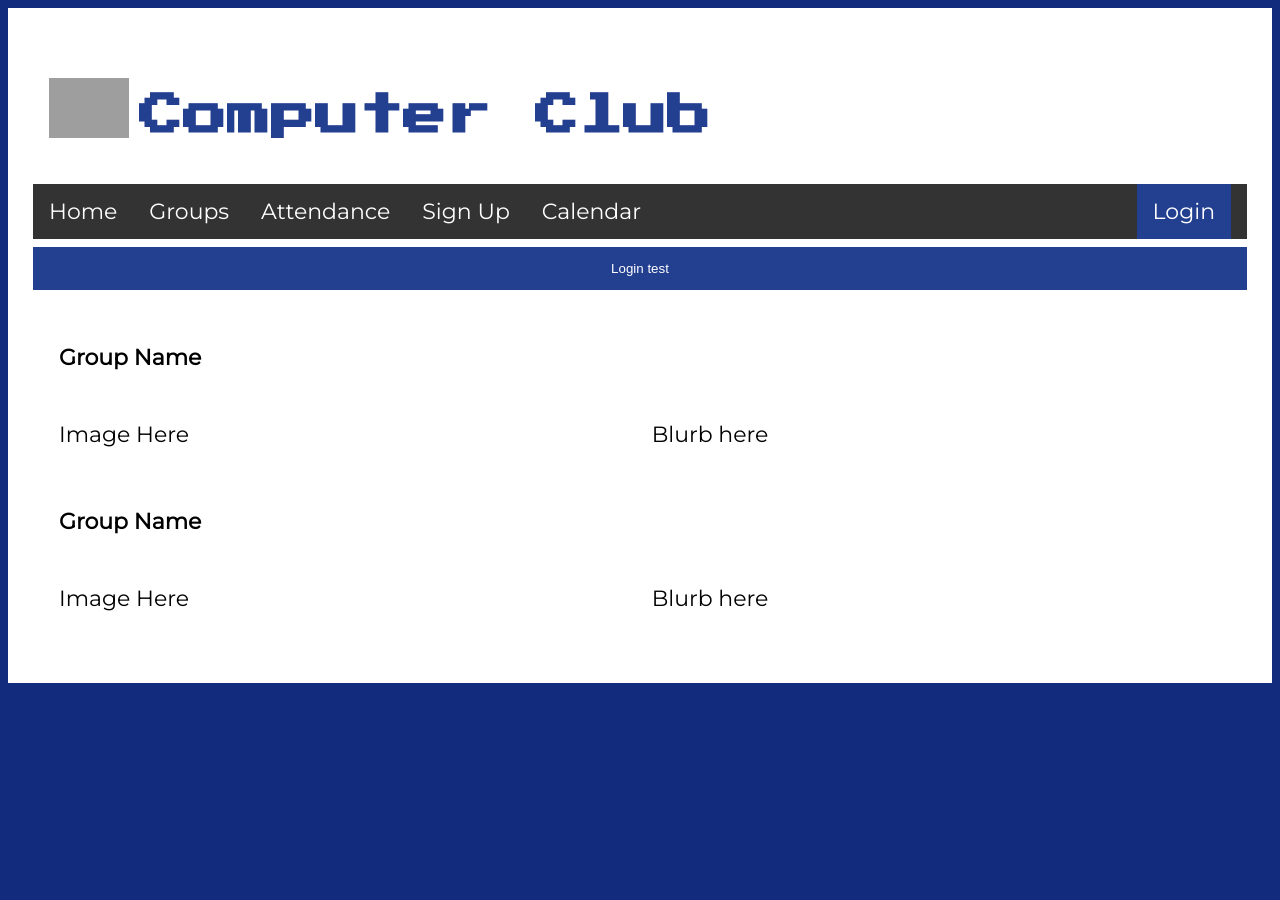
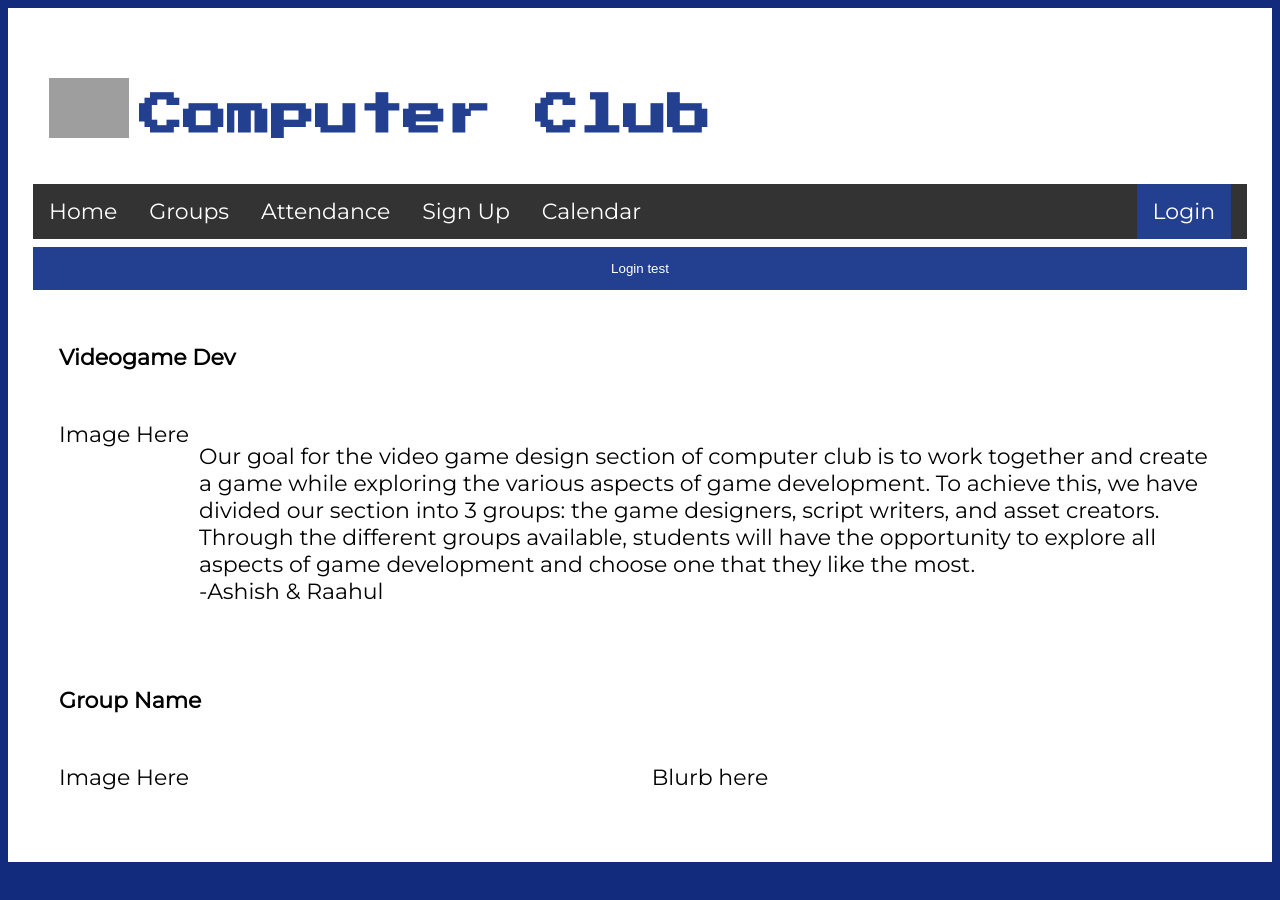
Before and after one commit to Redstone-2/CITComputerClub2, a Jekyll site: the page built from groups.html, in a window 1280 px wide. Built offline with Jekyll 4.4.1, drawn with Linux system fonts in a browser that asks for light colours; nearby versions of some CDN libraries; the repository's description, which GitHub fills in, is left out; grey boxes are pictures that could not be loaded.

Commit message:
Update groups.html

```diff
--- a/groups.html
+++ b/groups.html
@@ -27,9 +27,10 @@ layout: default
 <body>
   <div class="grid-outer">
   <div class="grid-inner">
-   <div class="title">Group Name</div>
+   <div class="title">Videogame Dev</div>
     <div class"photo">Image Here</div>
-    <div class="blurb">Blurb here</div>
+    <div class="blurb"><p>Our goal for the video game design section of computer club is to work together and create a game while exploring the various aspects of game development. To achieve this, we have divided our section into 3 groups: the game designers, script writers, and asset creators. Through the different groups available, students will have the opportunity to explore all aspects of game development and choose one that they like the most.<br>-Ashish & Raahul</p>
+</div>
   </div>
   <div class="grid-inner">
     <div class="title">Group Name</div>
```
